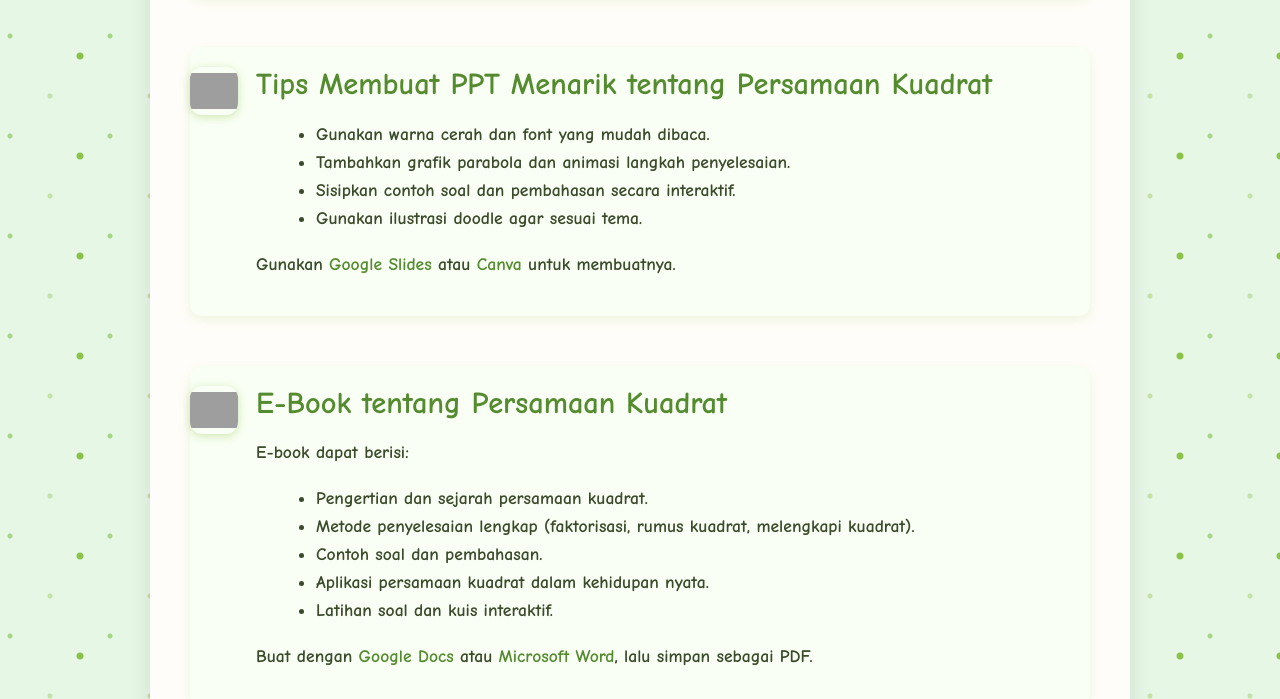
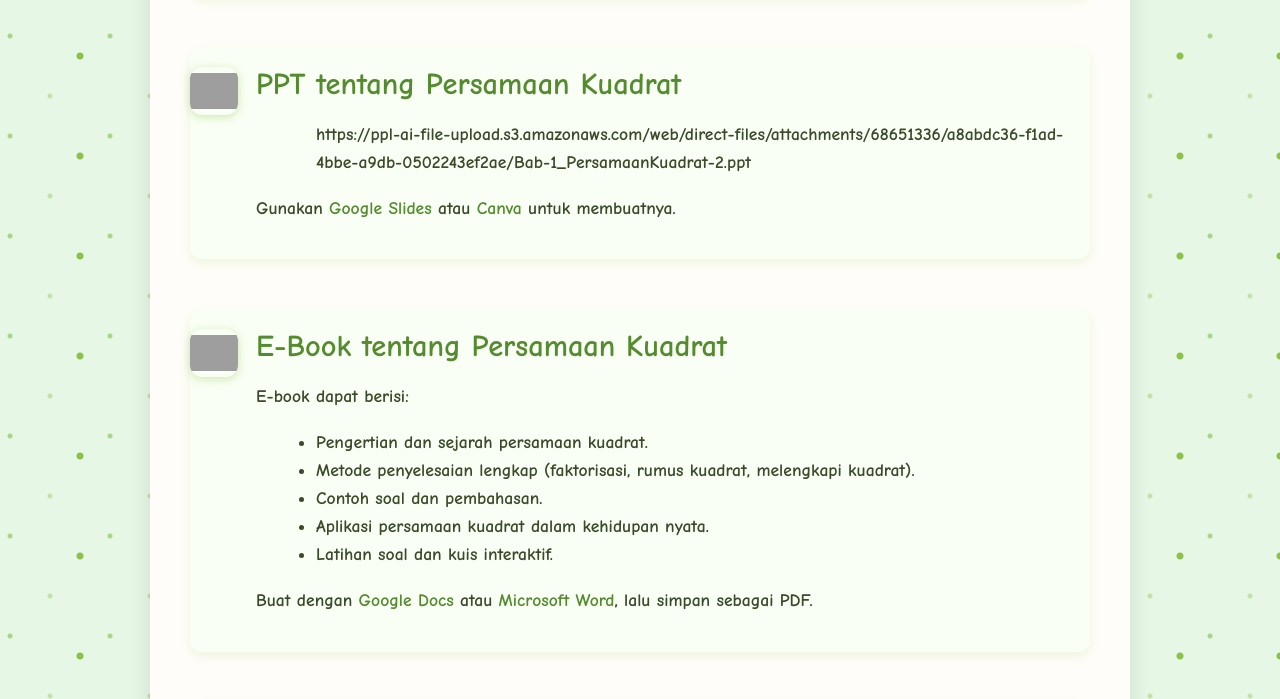
Before and after one commit to 10SMK/PK, a plain HTML site: page index.html in a window 1280 px wide. Shown: the part 2084-2783 px from the top of the page. Drawn offline with nearby package versions, Linux system fonts and the light colour scheme; grey boxes are pictures that could not be loaded; a web font is replaced by a local one.

Commit message:
Update index.html

```diff
--- a/index.html
+++ b/index.html
@@ -295,12 +295,10 @@
         <img src="https://img.icons8.com/fluency/48/000000/presentation.png" alt="PPT Badge" />
       </div>
       <div class="content">
-        <h2>Tips Membuat PPT Menarik tentang Persamaan Kuadrat</h2>
+        <h2>PPT tentang Persamaan Kuadrat</h2>
         <ul>
-          <li>Gunakan warna cerah dan font yang mudah dibaca.</li>
-          <li>Tambahkan grafik parabola dan animasi langkah penyelesaian.</li>
-          <li>Sisipkan contoh soal dan pembahasan secara interaktif.</li>
-          <li>Gunakan ilustrasi doodle agar sesuai tema.</li>
+          https://ppl-ai-file-upload.s3.amazonaws.com/web/direct-files/attachments/68651336/a8abdc36-f1ad-4bbe-a9db-0502243ef2ae/Bab-1_PersamaanKuadrat-2.ppt
+
         </ul>
         <p>Gunakan <a href="https://slides.google.com" target="_blank" rel="noopener noreferrer">Google Slides</a> atau <a href="https://www.canva.com/presentations/templates/" target="_blank" rel="noopener noreferrer">Canva</a> untuk membuatnya.</p>
       </div>
```
